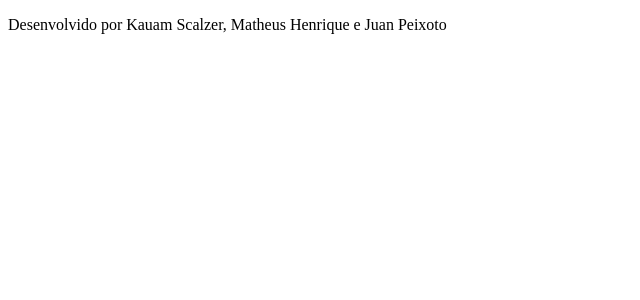
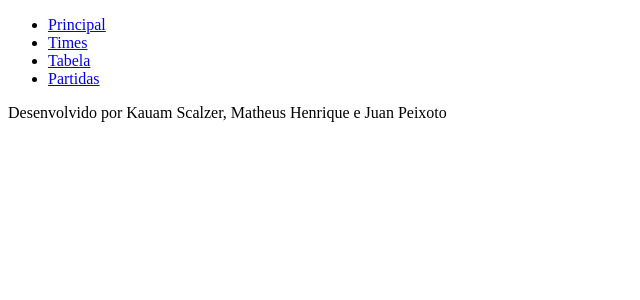
Before and after one commit to KauamScalzer/football-manager, an Angular app: page / in a window 1280 px wide. Shown: the top 300 px of the page, without its empty margins (0-640 px from the left). Built offline with nearby package versions, Linux system fonts and the light colour scheme.

Commit message:
feat: add navbar component

```diff
--- a/src/app/app.component.html
+++ b/src/app/app.component.html
@@ -1 +1,2 @@
+<app-navbar></app-navbar>
 <app-footer></app-footer>
--- a/src/app/app.component.ts
+++ b/src/app/app.component.ts
@@ -1,11 +1,12 @@
 import { Component } from '@angular/core';
 import { RouterOutlet } from '@angular/router';
 import { FooterComponent } from './footer/footer.component';
+import { NavbarComponent } from './navbar/navbar.component';
 
 @Component({
   selector: 'app-root',
   standalone: true,
-  imports: [RouterOutlet, FooterComponent],
+  imports: [RouterOutlet, FooterComponent, NavbarComponent],
   templateUrl: './app.component.html',
   styleUrl: './app.component.css'
 })
--- /dev/null
+++ b/src/app/navbar/navbar.component.html
@@ -0,0 +1,18 @@
+<nav>
+  <div>
+    <ul>
+      <li>
+        <a href="#">Principal</a>
+      </li>
+      <li>
+        <a href="#">Times</a>
+      </li>
+      <li>
+        <a href="#">Tabela</a>
+      </li>
+      <li>
+        <a href="#">Partidas</a>
+      </li>
+    </ul>
+  </div>
+</nav>
```
Also changed, not shown: src/app/navbar/navbar.component.ts (added, +12 -0 lines), src/app/navbar/navbar.component.css (added).
